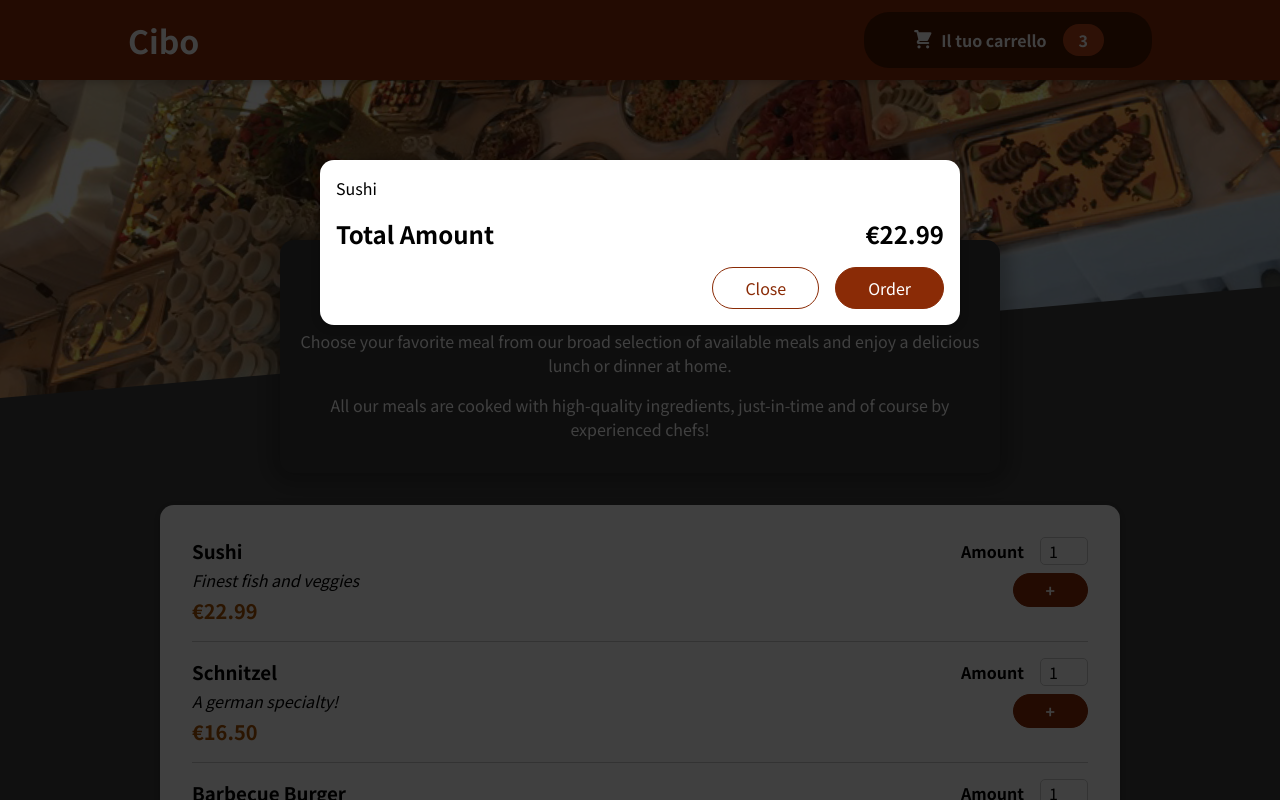
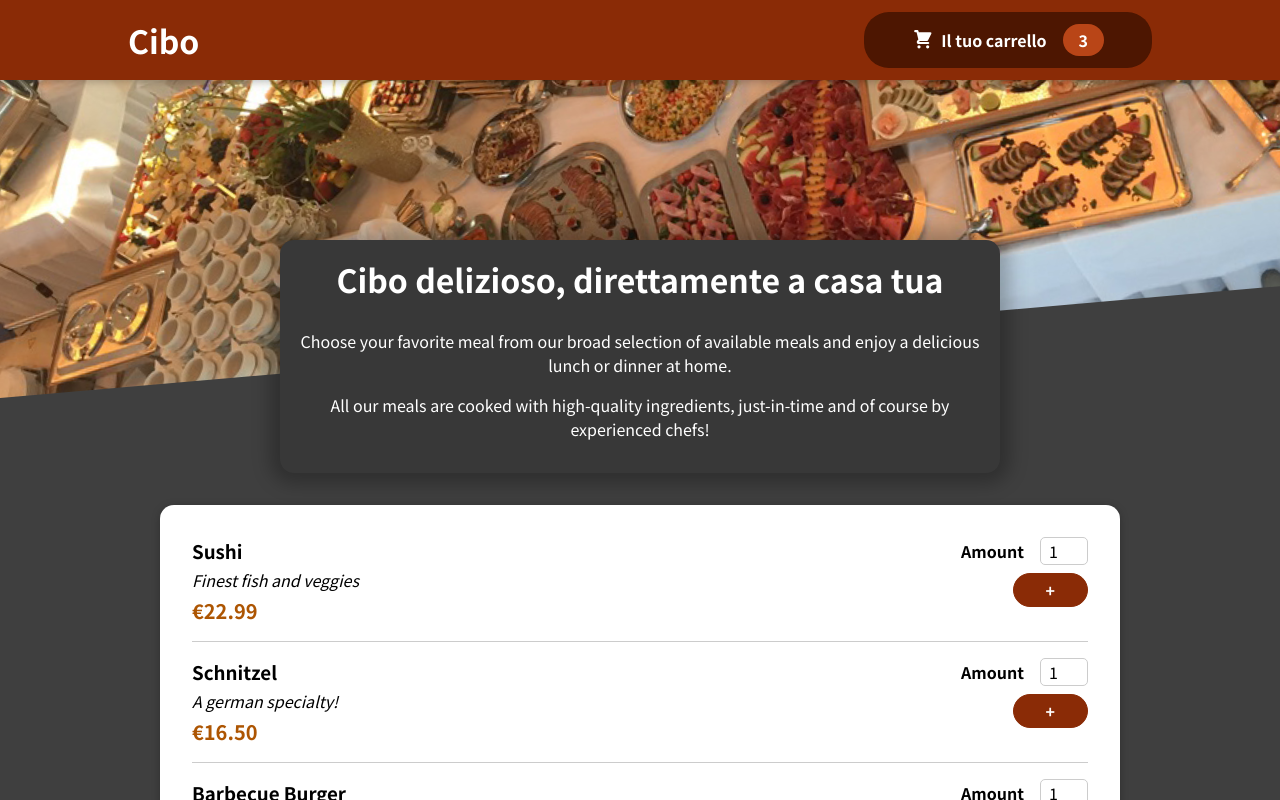
Before and after one commit to andreamosca/food_orders, a React (Create React App) app: page / in a window 1280 px wide. Shown: the top 800 px of the page. Built offline with nearby package versions, Linux system fonts and the light colour scheme.

Commit message:
Cart state management

```diff
--- a/src/App.jsx
+++ b/src/App.jsx
@@ -1,14 +1,24 @@
-import { Fragment } from "react"
+import { Fragment, useState } from "react"
 import "./App.css"
 import Cart from "./components/Cart/Cart"
 import Header from "./components/Layout/Header/Header"
 import Meals from "./components/Meals/Meals"
 
 function App() {
+  const [cartIsShown, setCartIsShown] = useState(false)
+
+  const showCartHandler = () => {
+    setCartIsShown(true)
+  }
+
+  const hideCartHandler = () => {
+    setCartIsShown(false)
+  }
+
   return (
     <Fragment>
-      <Cart></Cart>
-      <Header/>
+      {cartIsShown && <Cart onClose={hideCartHandler}/>}
+      <Header onShowCart={showCartHandler} />
       <main>
         <Meals></Meals>
       </main>
--- a/src/components/Cart/Cart.jsx
+++ b/src/components/Cart/Cart.jsx
@@ -17,14 +17,14 @@
     </ul>
   )
   return (
-    <Modal>
+    <Modal onClose={props.onClose}>
       {cartItems}
       <div className={classes.total}>
           <span>Total Amount</span>
           <span>€22.99</span>
       </div>
       <div className={classes.actions}>
-          <button className={classes["button--alt"]}>Close</button>
+          <button className={classes["button--alt"]} onClick={props.onClose}>Close</button>
           <button className={classes.button}>Order</button>
       </div>
     </Modal>
--- a/src/components/Layout/Header/Header.jsx
+++ b/src/components/Layout/Header/Header.jsx
@@ -9,7 +9,7 @@
     <Fragment>
       <header className={classes.header}>
         <h1>Cibo</h1>
-        <HeaderCartButton/>
+        <HeaderCartButton onClick={props.onShowCart}/>
       </header>
       <div className={classes["main-image"]}>
         <img src={mealsJpg} alt="Un tavolo pieno di cibo delizioso!" />
--- a/src/components/Layout/Header/HeaderCartButton.jsx
+++ b/src/components/Layout/Header/HeaderCartButton.jsx
@@ -3,7 +3,7 @@
 
 const HeaderCartButton = props => {
   return (
-    <button className={classes.button}>
+    <button className={classes.button} onClick={props.onClick}>
       <span className={classes.icon}>
         <CartIcon />
       </span>
--- a/src/components/UI/Modal.jsx
+++ b/src/components/UI/Modal.jsx
@@ -3,7 +3,7 @@
 import classes from "./Modal.module.css"
 
 const Backdrop = props => {
-  return <div className={classes.backdrop} />
+  return <div className={classes.backdrop} onClick={props.onClose}/>
 }
 
 const ModalOverlay = props => {
@@ -19,7 +19,7 @@
 const Modal = props => {
   return (
     <Fragment>
-      {ReactDOM.createPortal(<Backdrop />, overlays)}
+      {ReactDOM.createPortal(<Backdrop onClose={props.onClose}/>, overlays)}
       {ReactDOM.createPortal(<ModalOverlay>{props.children}</ModalOverlay>, overlays)}
     </Fragment>
   )
```
